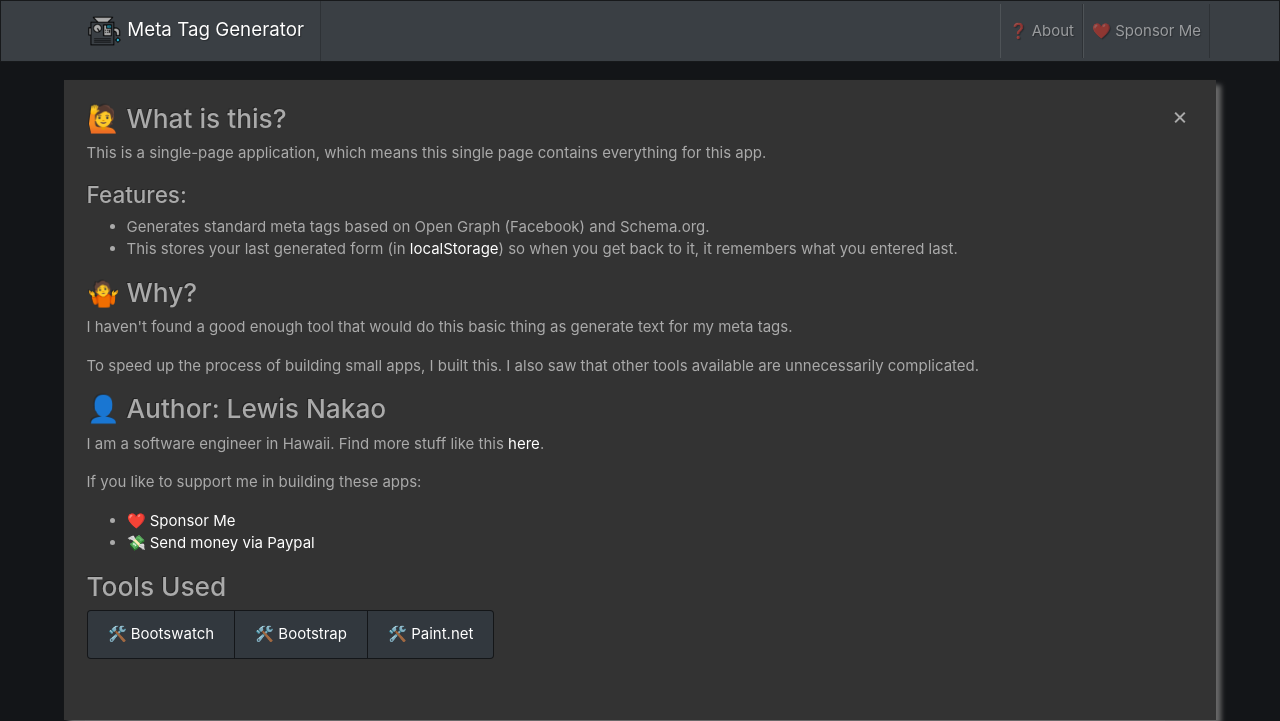
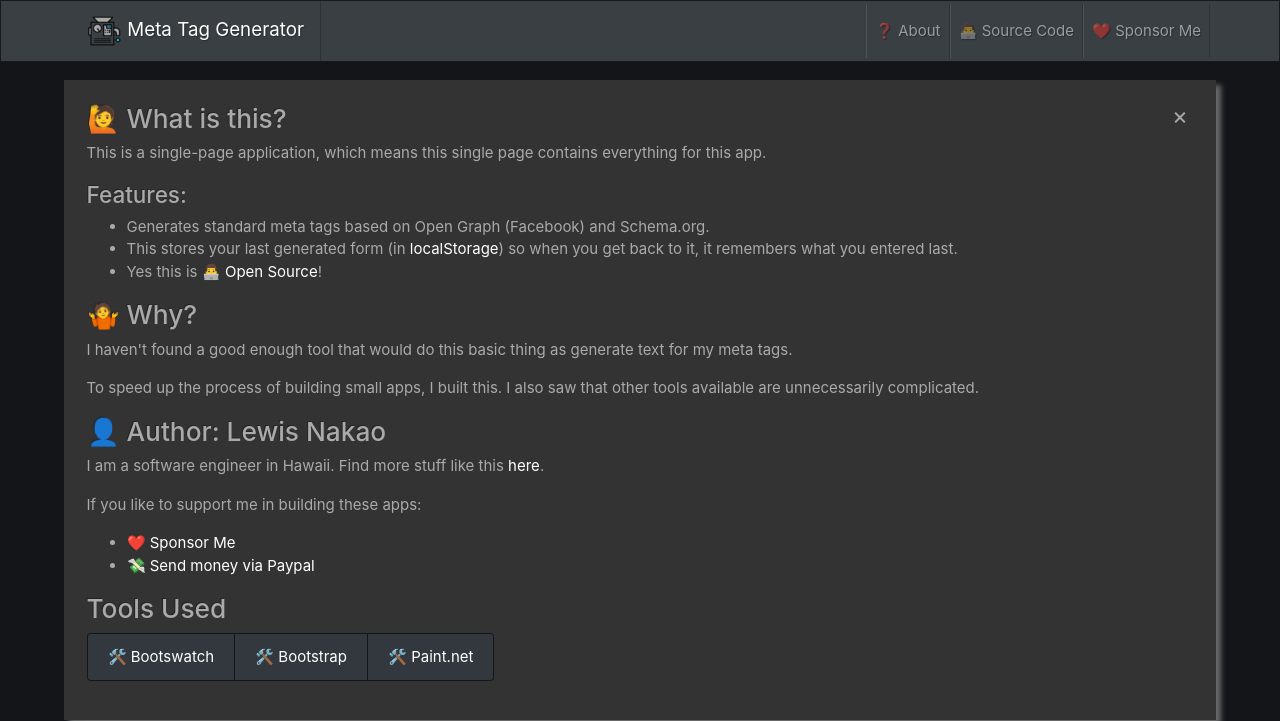
Before and after one commit to lewdev/meta-tag-gen, a website: page src/index.html in a window 1280 px wide. Both pictures are taken after a click on the link "❓ About". Shown: the top 721 px of the page. Drawn offline with Linux system fonts and the light colour scheme.

Commit message:
Add links to source code

```diff
--- a/src/index.html
+++ b/src/index.html
@@ -63,6 +63,9 @@
         <ul class="navbar-nav ml-auto">
           <li class="nav-item">
             <a class="nav-link" href="#about">❓ About</a>
+          </li>
+          <li class="nav-item">
+            <a class="nav-link" href="https://github.com/lewdev/meta-tag-gen">👨‍💻 Source Code</a>
           </li>
           <li class="nav-item">
             <a class="nav-link" href="https://github.com/sponsors/lewdev">❤️ Sponsor Me</a>
@@ -159,6 +162,7 @@
       <li>Generates standard meta tags based on Open Graph (Facebook) and Schema.org.</li>
       <li>This stores your last generated form (in <a href="https://developer.mozilla.org/en-US/docs/Web/API/Window/localStorage" target="_blank">localStorage</a>)
         so when you get back to it, it remembers what you entered last.</li>
+      <li>Yes this is <a href="https://github.com/lewdev/meta-tag-gen">👨‍💻 Open Source</a>!</li>
     </ul>
 
     <h3>🤷 Why?</h3>
```
